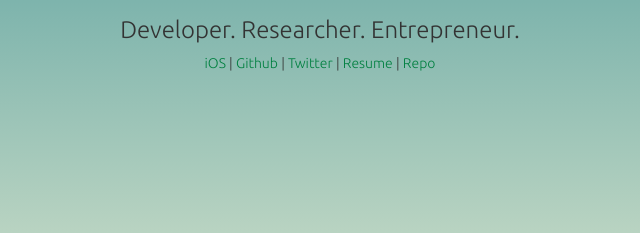
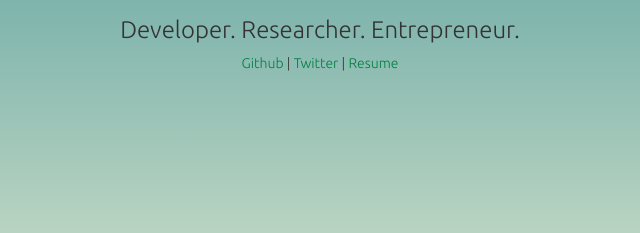
Before and after one commit to jsl15c/cfarzaneh.github.io, a plain HTML site: page index.html in a window 1280 px wide. Shown: the part 495-728 px from the top of the page, 320-960 px from the left. Drawn offline with nearby package versions, Linux system fonts and the light colour scheme.

Commit message:
Update homepage

```diff
--- a/index.html
+++ b/index.html
@@ -12,7 +12,7 @@
 <img src="logo-flat.png" class="img-circle" width="200"/>
 <h1>Cameron Farzaneh</h1>
 <h3>Developer. Researcher. Entrepreneur.</h3>
-<a href="iOS.html" style="color:rgb(0,128,64);">iOS</a> | <a href="https://github.com/CFarzaneh/" style="color:rgb(0,128,64);">Github</a> | <a href="https://twitter.com/persian_cam" style="color:rgb(0,128,64);">Twitter</a> | <a href="https://drive.google.com/file/d/0B9X_GivaDdBrQ21sdTExM01qZlE/view?usp=sharing" style="color: rgb(0,128,64);">Resume</a> | <a href="https://bugtracker.coolstar.org/" style="color:rgb(0,128,64);">Repo</a>
+<a href="https://github.com/CFarzaneh/" style="color:rgb(0,128,64);">Github</a> | <a href="https://twitter.com/persian_cam" style="color:rgb(0,128,64);">Twitter</a> | <a href="https://drive.google.com/file/d/0B9X_GivaDdBrQ21sdTExM01qZlE/view?usp=sharing" style="color: rgb(0,128,64);">Resume</a>
 </div>
 </div>
 </body>
```
